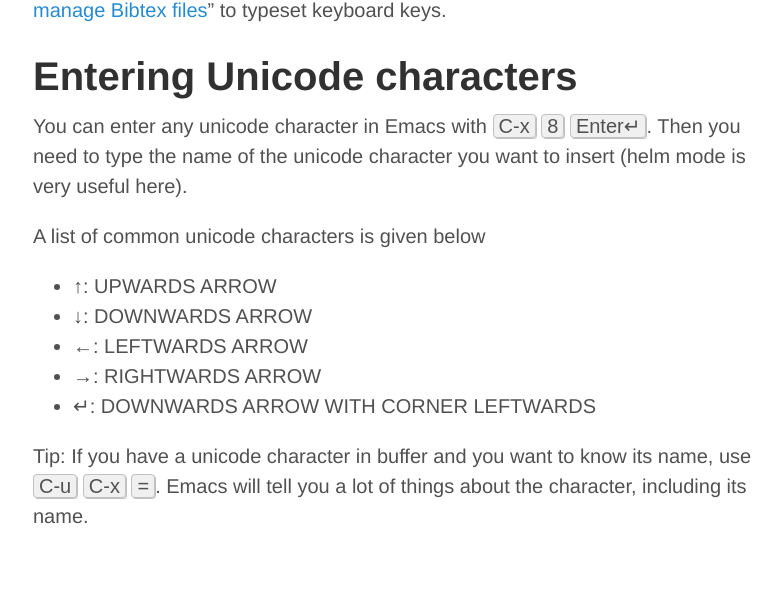
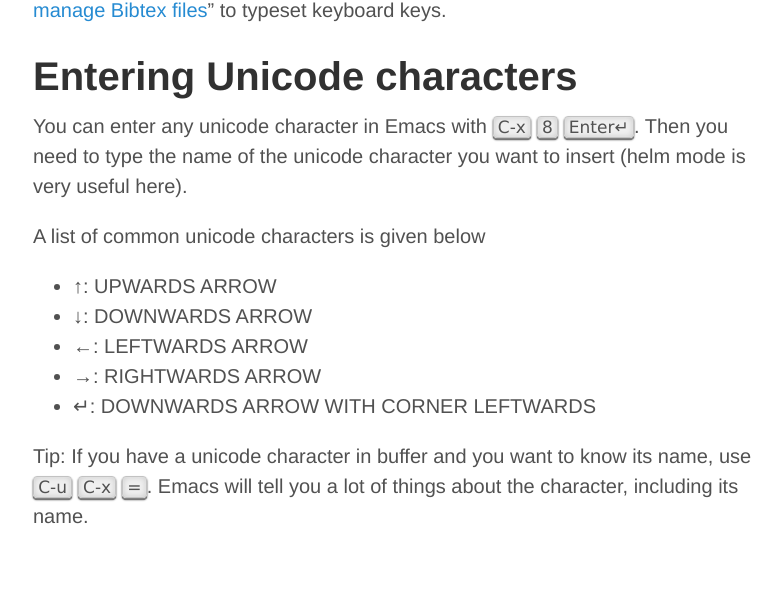
Before and after one commit to darcamo/darcamo.github.com, a Jekyll site: the page built from index.html, in a window 1280 px wide. Shown: the part 1679-2269 px from the top of the page, without its empty margins (247-1030 px from the left). Built offline with Jekyll 4.4.1, drawn with Linux system fonts in a browser that asks for light colours; Markdown is read by kramdown in place of the engine named in the settings; the list of posts is cut into pages by our own code.

Commit message:
Improved kbd tag appearance in the css file.

```diff
--- a/public/css/my_additions.css
+++ b/public/css/my_additions.css
@@ -9,9 +9,10 @@ file. */
 kbd {
     padding-left:.25em;
     padding-right:.25em;
-    font-family:sans-serif;
+    font: normal .85em/1 "Lucida Grande", Lucida, Arial, sans-serif;
     border:solid 1px #c2c2c2;
     border-radius:4px;
     background-color:#f0f0f0;
-    box-shadow:1px 1px silver
+    /* box-shadow:1px 1px silver; */
+    box-shadow: inset 0 0 1px rgb(255, 255, 255), inset 0 0 .4em rgb(200, 200, 200), 0 .1em 0 rgb(130, 130, 130), 0 .11em 0 rgba(0, 0, 0, .4), 0 .1em .11em rgba(0, 0, 0, .9);
 }
```
